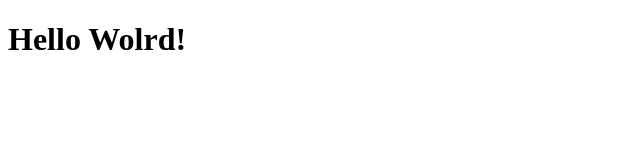
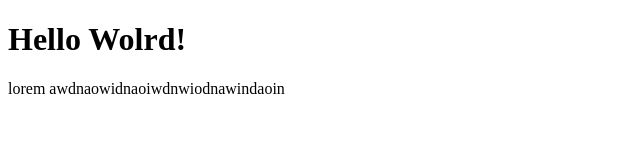
Before and after one commit to Dehoo7/dheo-git-test, a plain HTML site: page index.html in a window 1280 px wide. Shown: the whole page, without its empty margins (0-640 px from the left). Drawn offline with Linux system fonts and the light colour scheme.

Commit message:
menambahkan paragraf

```diff
--- a/index.html
+++ b/index.html
@@ -5,5 +5,6 @@
 </head>
 <body>
 	<h1>Hello Wolrd!</h1>
+	<p>lorem awdnaowidnaoiwdnwiodnawindaoin</p>
 </body>
 </html>
```
